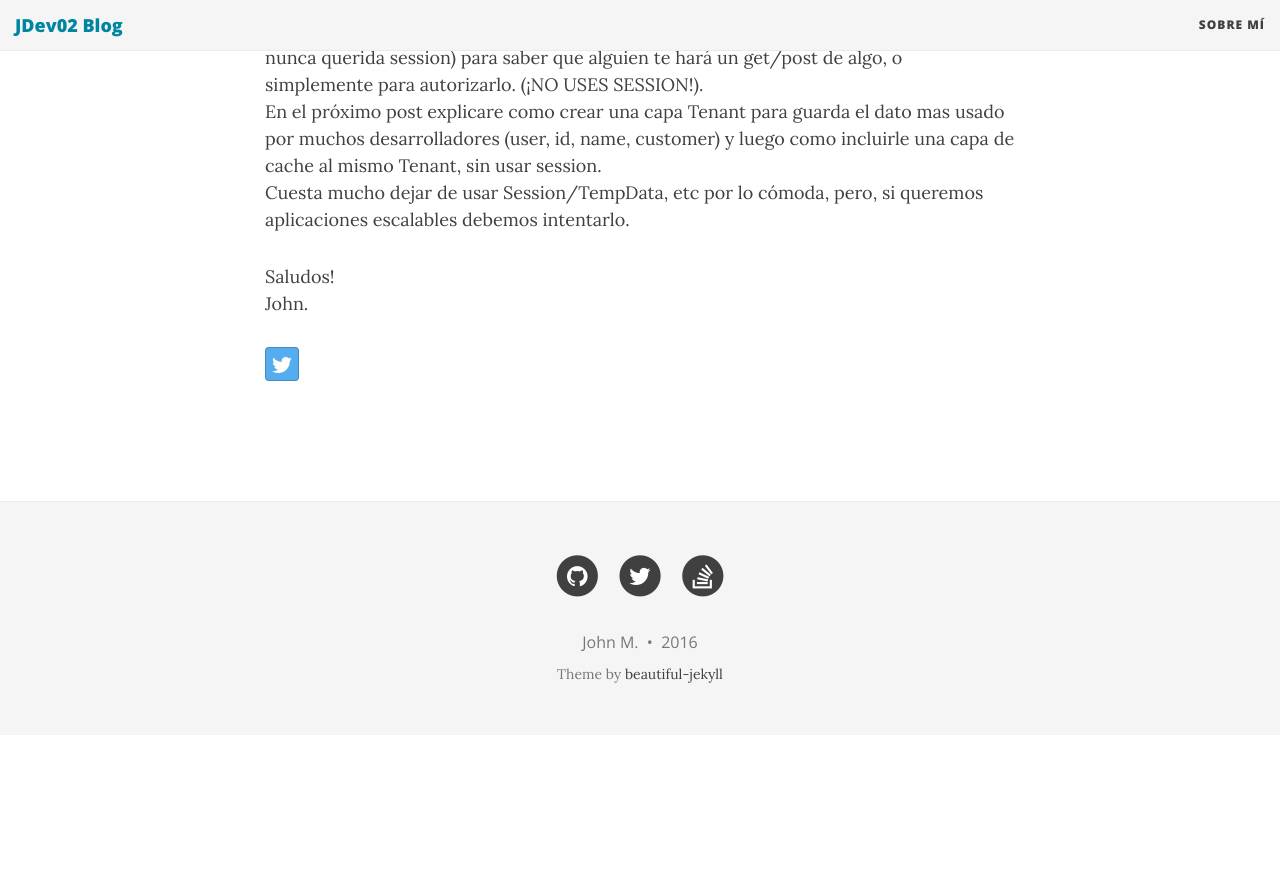
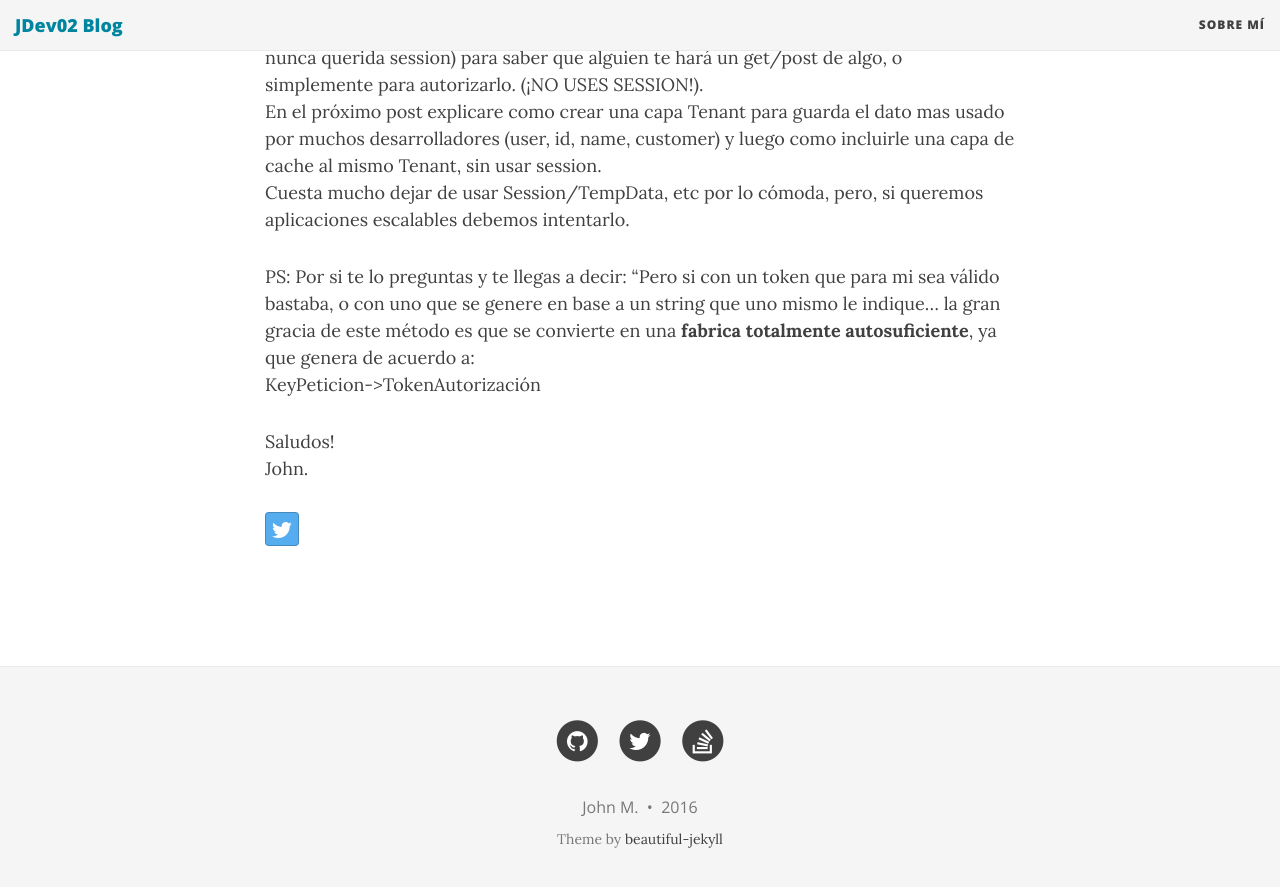
Before and after one commit to JDev02/JDev02.github.io, a Jekyll site: the page built from _posts/2016-11-10-token-stateless.md, in a window 1280 px wide and 900 px high, scrolled down 5624 px. Shown: the top 887 px of the window. Built offline with Jekyll 4.4.1, drawn with Linux system fonts in a browser that asks for light colours; nearby versions of some CDN libraries; comment, search, counter and statistics services are not loaded; before the commit the page ends 6359 px from its top, so only the background shows below that.

Commit message:
correciones 1er post

```diff
--- a/_posts/2016-11-10-token-stateless.md
+++ b/_posts/2016-11-10-token-stateless.md
@@ -154,5 +154,9 @@ Hasta aquí llega este post, (ya subiré el código a github) como se puede ver,
 En el próximo post explicare como crear una capa Tenant para guarda el dato mas usado por muchos desarrolladores (user, id, name, customer) y luego como incluirle una capa de cache al mismo Tenant, sin usar session.<br>
 Cuesta mucho dejar de usar Session/TempData, etc por lo cómoda, pero, si queremos aplicaciones escalables debemos intentarlo.
 
+
+PS: Por si te lo preguntas y te llegas a decir: "Pero si con un token que para mi sea válido bastaba, o con uno que se genere en base a un string que uno mismo le indique... la gran gracia de este método es que se convierte en una <b>fabrica totalmente autosuficiente</b>, ya que genera de acuerdo a:<br>
+KeyPeticion->TokenAutorización
+
 Saludos!<br>
 John.
```
